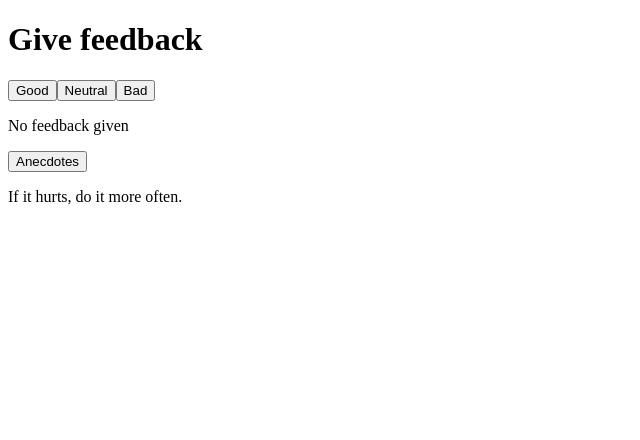
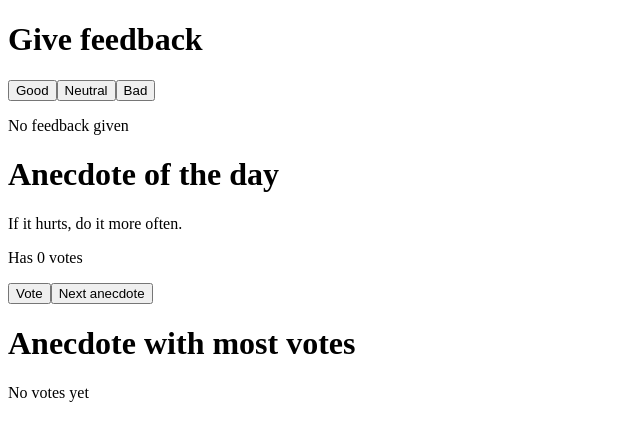
Before and after one commit to Mamy01/Parti1, a React (Vite) app in the folder courseinfo/: page / in a window 1280 px wide. Shown: the top 440 px of the page, without its empty margins (0-640 px from the left). Built offline with nearby package versions, Linux system fonts and the light colour scheme.

Commit message:
exercise 1.13

```diff
--- a/courseinfo/src/App.jsx
+++ b/courseinfo/src/App.jsx
@@ -3,9 +3,12 @@
 import Button from "./Button"
 
 function App() {
+  // Feedback part
   const [good, setGood] = useState(0);
   const [neutral, setNeutral] = useState(0);
   const [bad, setBad] = useState(0);
+
+  // Anecdotes part
   const anecdotes = [
     'If it hurts, do it more often.',
     'Adding manpower to a late software project makes it later!',
@@ -14,22 +17,54 @@
     'Premature optimization is the root of all evil.',
     'Debugging is twice as hard as writing the code in the first place. Therefore, if you write the code as cleverly as possible, you are, by definition, not smart enough to debug it.',
     'Programming without an extremely heavy use of console.log is same as if a doctor would refuse to use x-rays or blood tests when diagnosing patients.'
-  ]
+  ];
+
   const [selected, setSelected] = useState(0);
-  function voyage(){
+  const [votes, setVotes] = useState(Array(anecdotes.length).fill(0));
+
+  // Random anecdote
+  function voyage() {
     const randomIndex = Math.floor(Math.random() * anecdotes.length);
-  setSelected(randomIndex);
+    setSelected(randomIndex);
   }
+
+  // Vote for current anecdote
+  function vote() {
+    const copy = [...votes];
+    copy[selected] += 1;
+    setVotes(copy);
+  }
+
+  // Anecdote with most votes
+  const maxVotes = Math.max(...votes);
+  const bestIndex = votes.indexOf(maxVotes);
 
   return (
     <div>
+      {/* Feedback Section */}
       <h1>Give feedback</h1>
       <Button onClick={() => setGood(good + 1)} text="Good" />
       <Button onClick={() => setNeutral(neutral + 1)} text="Neutral" />
       <Button onClick={() => setBad(bad + 1)} text="Bad" />
       <Statistics good={good} neutral={neutral} bad={bad} />
-      <button onClick={voyage}>Anecdotes</button>
+
+      {/* Anecdotes Section */}
+      <h1>Anecdote of the day</h1>
       <p>{anecdotes[selected]}</p>
+      <p>Has {votes[selected]} votes</p>
+      <button onClick={vote}>Vote</button>
+      <button onClick={voyage}>Next anecdote</button>
+
+      {/* Anecdote with most votes */}
+      <h1>Anecdote with most votes</h1>
+      {maxVotes > 0 ? (
+        <>
+          <p>{anecdotes[bestIndex]}</p>
+          <p>Has {maxVotes} votes</p>
+        </>
+      ) : (
+        <p>No votes yet</p>
+      )}
     </div>
   )
 }
```
